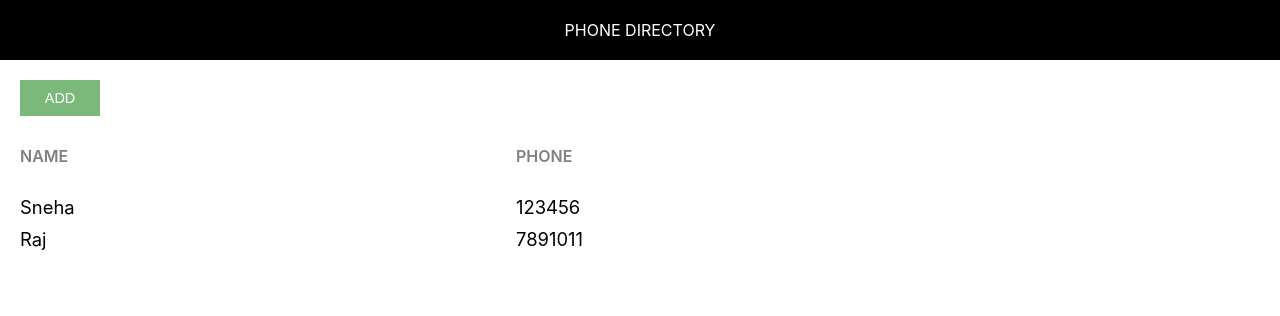
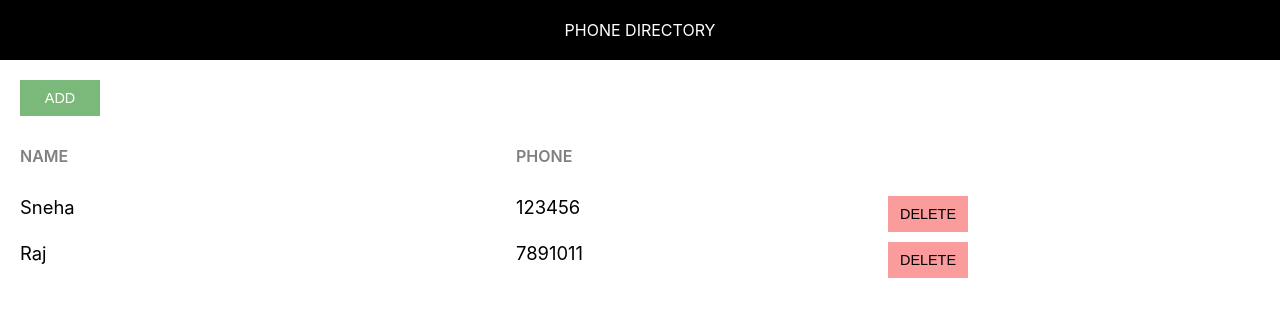
Before and after one commit to rajgopal88/phone-repository, a React (Create React App) app: page / in a window 1280 px wide. Shown: the top 316 px of the page. Built offline with nearby package versions, Linux system fonts and the light colour scheme.

Commit message:
Added ‘Delete’ button

```diff
--- a/src/App.css
+++ b/src/App.css
@@ -16,6 +16,11 @@
 .add-btn {
     background: #7ab97a;
     color: #fff;
+}
+
+.del-btn {
+    background: #fa9c9c;
+    color: #000;
 }
 
 .grid-container {
--- a/src/App.js
+++ b/src/App.js
@@ -31,6 +31,9 @@
               return <div key={x.id} className="grid-container">
             <span className="grid-item">{x.name}</span>
             <span className="grid-item">{x.phone}</span>
+            <span className="grid-item">
+              <button className="custom-btn del-btn">Delete</button>
+            </span>
             </div>
             })
           }
```
